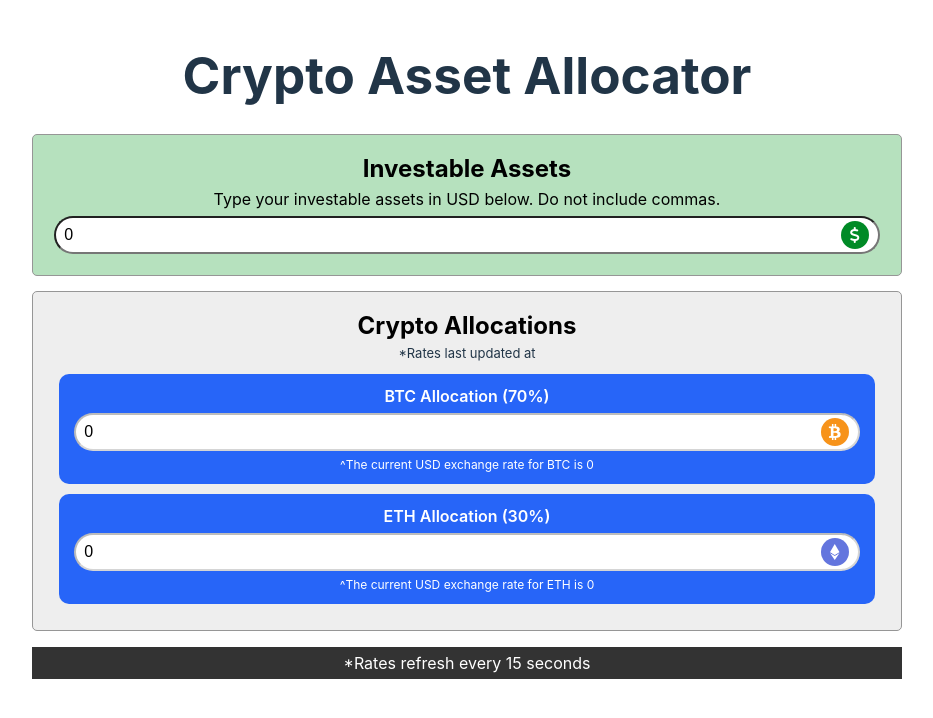
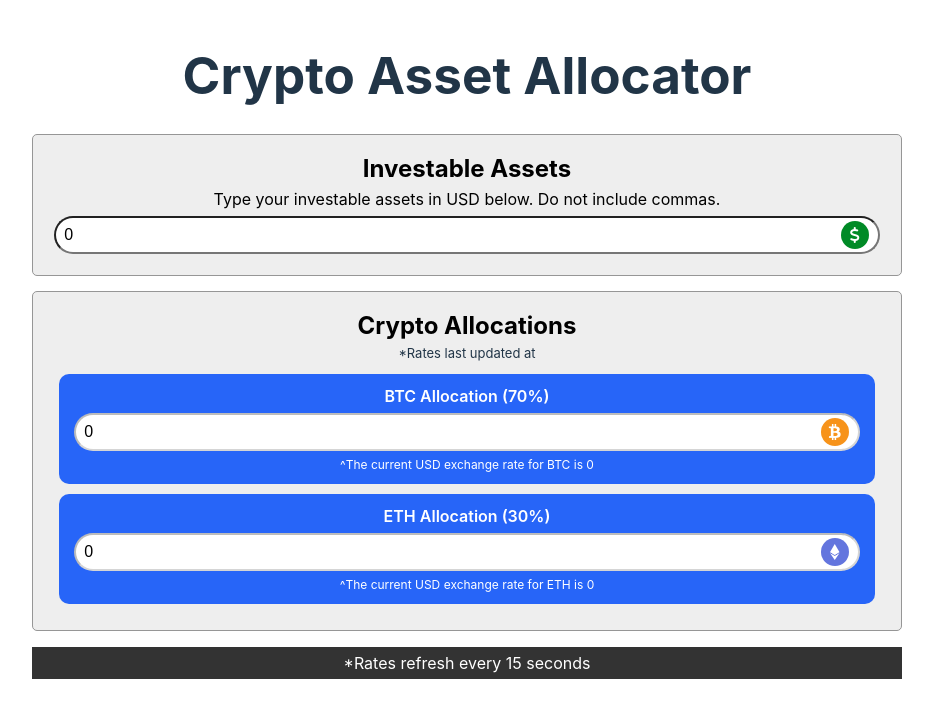
Before and after one commit to bchin224/crypto-allocation-app, a Vue app: page / in a window 1280 px wide. Shown: the top 718 px of the page, without its empty margins (173-1106 px from the left). Built offline with nearby package versions, Linux system fonts and the light colour scheme; no server answers.

Commit message:
set investable card back to gray

```diff
--- a/src/components/InvestableInput.vue
+++ b/src/components/InvestableInput.vue
@@ -46,7 +46,7 @@ const validateInput = (event: Event) => {
   flex-direction: column;
   margin-bottom: 15px;
   border: 1px solid #969696;
-  background: #b6e1be;
+  background: #eee;
   height: 100%;
 }
 .input-wrapper {
```
